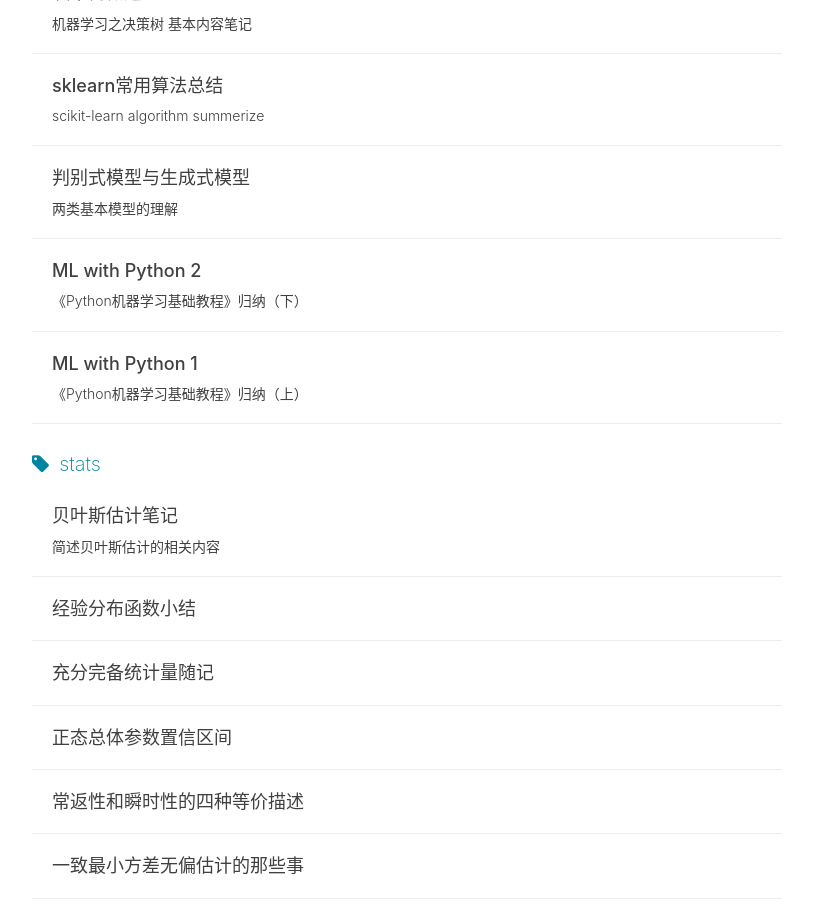
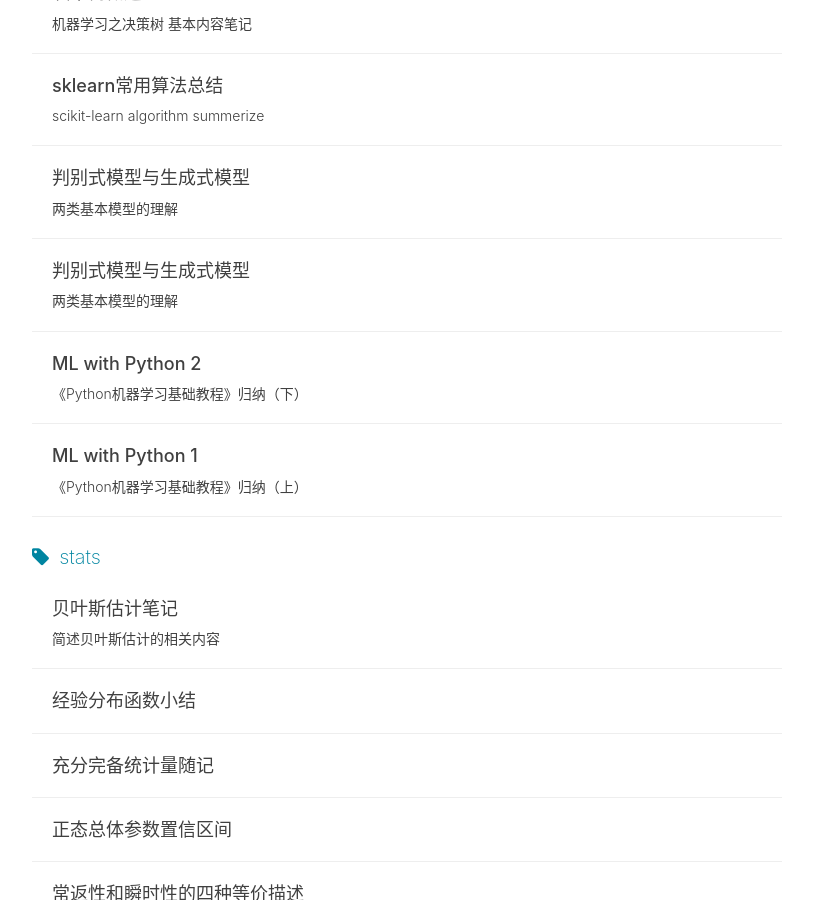
Before and after one commit to ZaccWu/ZaccWu.github.io, a Jekyll site: the page built from tags.html, in a window 1280 px wide and 900 px high, scrolled down 1985 px. Shown: the whole window, without its empty margins (233-1046 px from the left). Built offline with Jekyll 4.4.1, drawn with Linux system fonts in a browser that asks for light colours; nearby versions of some CDN libraries; comment, search, counter and statistics services are not loaded.

Commit message:
Update 2019-09-03-Santander Customer Transaction Prediction: EDA and Baseline.md

```diff
--- a/_posts/2019-09-03-Santander Customer Transaction Prediction: EDA and Baseline.md
+++ b/_posts/2019-09-03-Santander Customer Transaction Prediction: EDA and Baseline.md
@@ -1,16 +1,14 @@
 ---
 layout:     post                    # 使用的布局（不需要改）
-title:      Santander Customer Transaction Prediction: EDA and Baseline               # 标题
-subtitle:   Kaggle Competition #副标题
-date:       2019-09-03             # 时间
+title:      判别式模型与生成式模型               # 标题
+subtitle:   两类基本模型的理解 #副标题
+date:       2019-07-11             # 时间
 author:     WZY                      # 作者
 header-img: img/post-bg-universe.jpg    #这篇文章标题背景图片
 catalog: true                       # 是否归档
 tags:                               #标签
-    - Kaggle
-
+    - Machine Learning
 ---
-
 # Santander Customer Transaction Prediction: EDA and Baseline
 
 ## 1 Description
```
